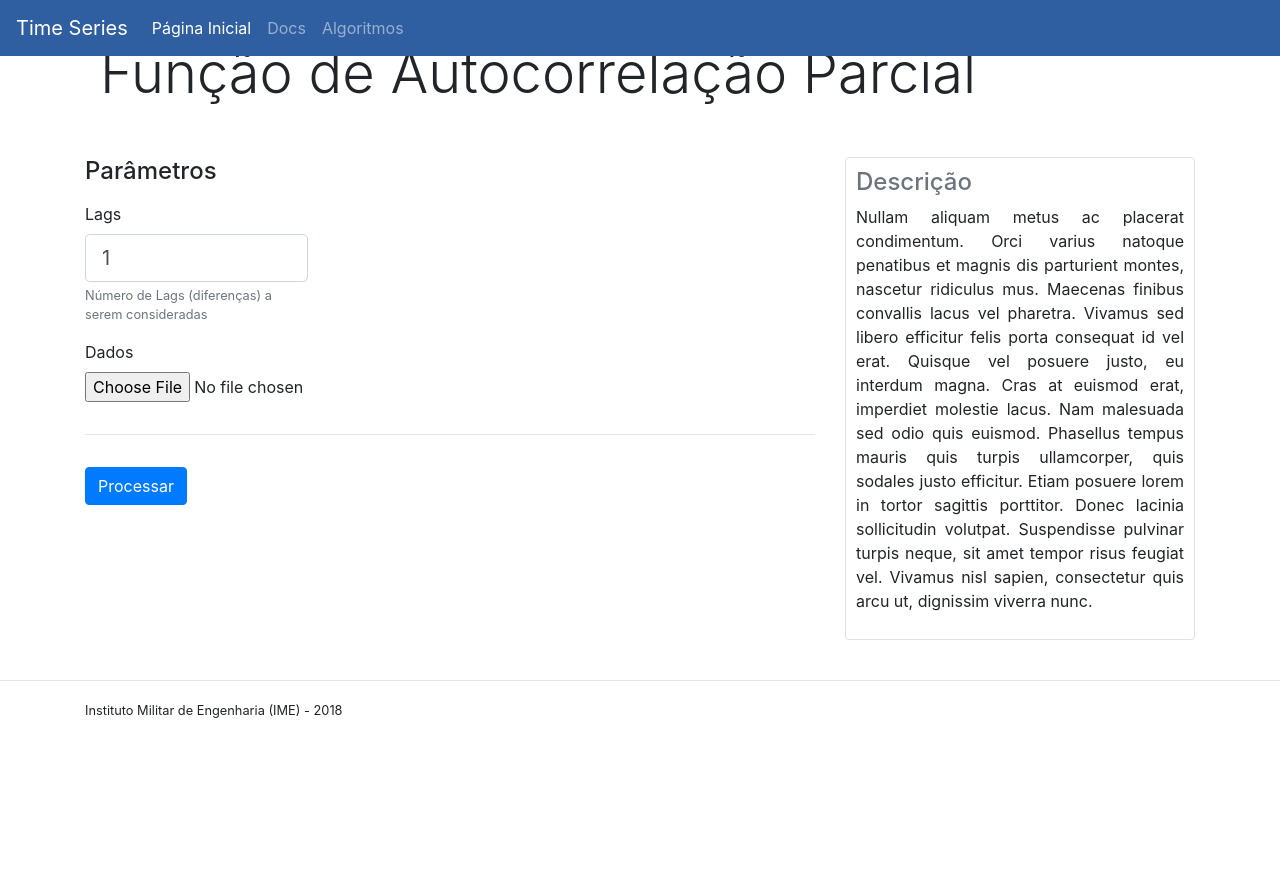
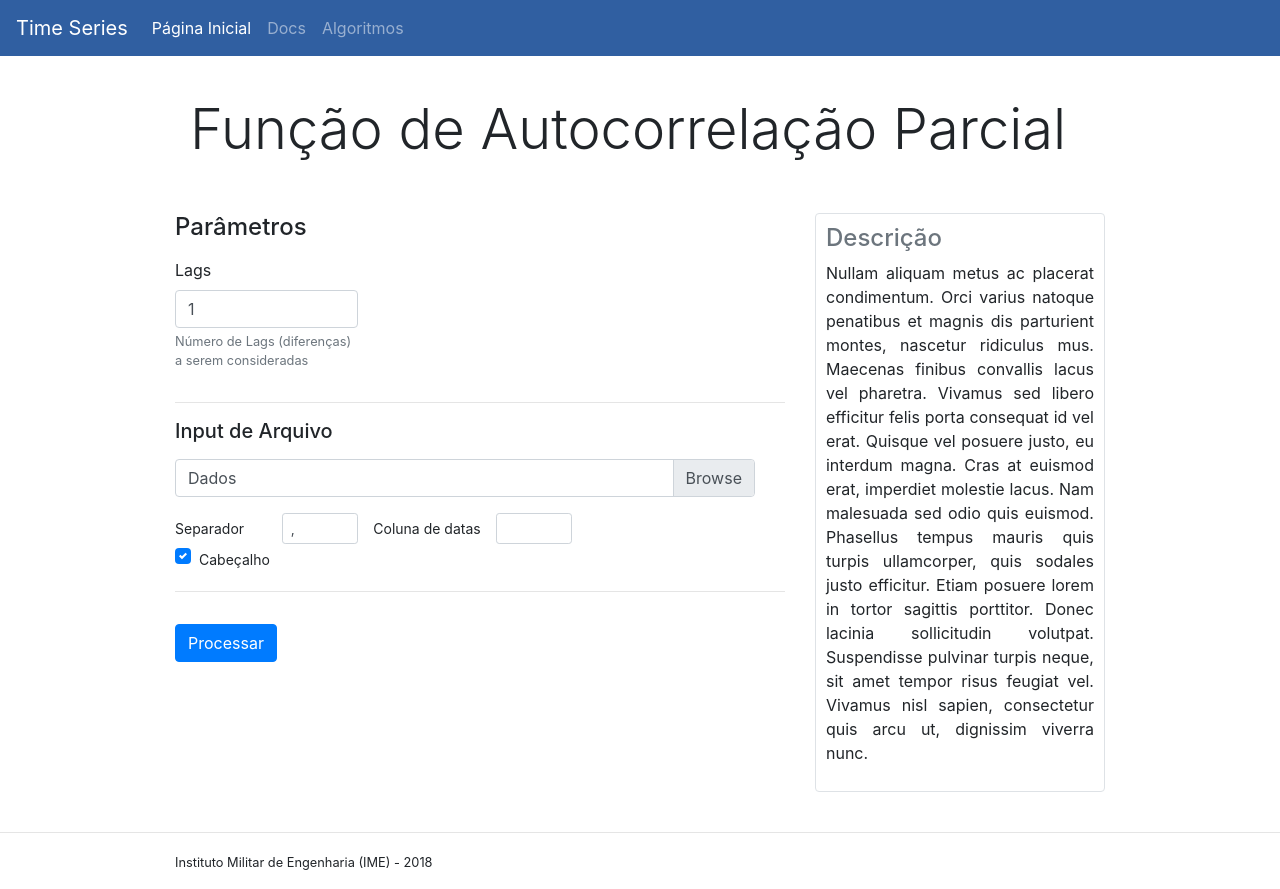
Before and after one commit to mariliamonteiro/pfc_timeseries, a Flask app: page /algorithms/pacf in a window 1280 px wide. Before the commit the page ends 718 px from the top, so only its background shows below. Run offline with Flask 2, Linux system fonts and the light colour scheme; some libraries are stand-ins or nearby versions.

Commit message:
Formulários com input de dados corrigido. Falta textos de descrição.

```diff
--- a/forms.py
+++ b/forms.py
@@ -20,7 +20,7 @@ class FormACF(FlaskForm):
     dados = FileField('Dados*', validators=[FileAllowed(['csv'], 'Somente arquivos .csv'), FileRequired()])
     sep = StringField('Separador*', default=',', validators=[Length(min=1, max=2), InputRequired()])
     header = BooleanField('Cabeçalho*', default= True)
-    datec = IntegerField('Índice da Coluna de Datas')
+    datec = IntegerField('Coluna de datas')
 
     submit = SubmitField('Processar')
 
@@ -31,6 +31,6 @@ class FormPACF(FlaskForm):
     dados = FileField('Dados', validators=[FileAllowed(['csv'], 'Somente arquivos .csv'), FileRequired()])
     sep = StringField('Separador', default=',', validators=[Length(min=1, max=2), InputRequired()])
     header = BooleanField('Cabeçalho', default= True)
-    datec = IntegerField('Índice Coluna de Datas (caso possua)')
+    datec = IntegerField('Coluna de datas')
 
     submit = SubmitField('Processar')
--- a/templates/algorithms_pacf.html
+++ b/templates/algorithms_pacf.html
@@ -12,15 +12,19 @@
           <div class="row">
             <div class="form-group col-md-4 mb-3">
               {{ form.lags.label(class="form-control-label") }}
-              {{ form.lags(class="form-control form-control-lg") }}
+              {{ form.lags(class="form-control form-control-md") }}
               <small class="form-text text-muted">Número de Lags (diferenças) a serem consideradas</small>
             </div>
           </div>
 
-          <div class="row">
-            <div class="form-group col-md-12">
-              {{ form.dados.label() }}
-              {{ form.dados(class="form-control-file") }}
+          <hr>
+
+          <h5 class="mb-3">Input de Arquivo</h5>
+
+          <div class="row container">
+            <div class="form-group col-md-12 mb-3 custom-file" lang="pt">
+              {{ form.dados(type="file", class="custom-file-input", id="customFile", lang="pt") }}
+              {{ form.dados.label(class="custom-file-label", for="customFile") }}
 
               {% for error in form.dados.errors %}
                 <span style="color:red;">{{ error }}</span>
@@ -28,6 +32,24 @@
 
             </div>
           </div>
+
+          <div class="form-group row">
+            {{ form.sep.label(class="col-sm-2 col-form-label col-form-label-sm") }}
+            <div class="col-md-2">
+              {{ form.sep(class="form-control form-control-sm") }}
+            </div>
+            {{ form.datec.label(class="col-sm-2.5 col-form-label col-form-label-sm") }}
+            <div class="col-md-2">
+              {{ form.datec(class="form-control form-control-sm") }}
+            </div>
+            <div class="col-md-4">
+              <div class="custom-control custom-checkbox custom-control-inline">
+                {{ form.header(type="checkbox", class="custom-control-input", id="customControlInline") }}
+                {{ form.header.label(class="custom-control-label col-form-label-sm", for="customControlInline") }}
+              </div>
+            </div>
+          </div>
+
         <hr>
 
         </fieldset>
@@ -39,53 +61,4 @@
       </form>
 
 </div>
-
-
-<!-- <form class="needs-validation" novalidate>
-  <div class="row">
-    <div class="col-md-4 mb-3">
-      <label>p</label>
-      <input type="number" class="form-control" id="p" placeholder="" value="" required>
-      <small id="passwordHelpBlock" class="form-text text-muted">Ordem da componente autorregressiva</small>
-      <div class="invalid-feedback">
-        Esse campo é obrigatório. Preencha somente com números inteiros.
-      </div>
-
-    </div>
-    <div class="col-md-4 mb-3">
-      <label>d</label>
-      <input type="number" class="form-control" id="d" placeholder="" value="" required>
-      <small id="passwordHelpBlock" class="form-text text-muted">Número de diferenças tomadas na série</small>
-
-    </div>
-    <div class="col-md-4 mb-3">
-      <label>q</label>
-      <input type="number" class="form-control" id="q" placeholder="" value="" required>
-      <small id="passwordHelpBlock" class="form-text text-muted">Ordem da componente das médias móveis</small>
-
-    </div>
-  </div>
-
-  <hr class="mb-4">
-
-  <h4 class="mb-3 font-weight-normal">Upload de Arquivos</h4>
-
-  <div class="row">
-    <div class="col-md-12">
-      <div class="custom-file">
-        <input type="file" class="custom-file-input" id="customFile">
-        <label class="custom-file-label" for="customFile">Buscar Arquivo</label>
-      </div>
-    </div>
-  </div>
-
-  <hr class="mb-4">
-  <div class="row">
-    <div class="col-md-3">
-      <button class="btn btn-primary btn-md btn-block" type="submit">Processar</button>
-    </div>
-  </div>
-
-</form> -->
-
 {% endblock formulario %}
--- a/templates/layout.html
+++ b/templates/layout.html
@@ -11,7 +11,7 @@
     <link rel="stylesheet" href="https://stackpath.bootstrapcdn.com/bootstrap/4.1.2/css/bootstrap.min.css" integrity="sha384-Smlep5jCw/wG7hdkwQ/Z5nLIefveQRIY9nfy6xoR1uRYBtpZgI6339F5dgvm/e9B" crossorigin="anonymous">
 
     <!-- Custom styles for this template -->
-    <link rel="stylesheet" type="text/css" href="{{ url_for('static', filename='jumbotron.css') }}">
+    <link rel="stylesheet" type="text/css" href="{{ url_for('static', filename='styles_app.css') }}">
 
 
     {% if title %}
```
Also changed, not shown: templates/algorithms_acf.html (+16 -81 lines).
